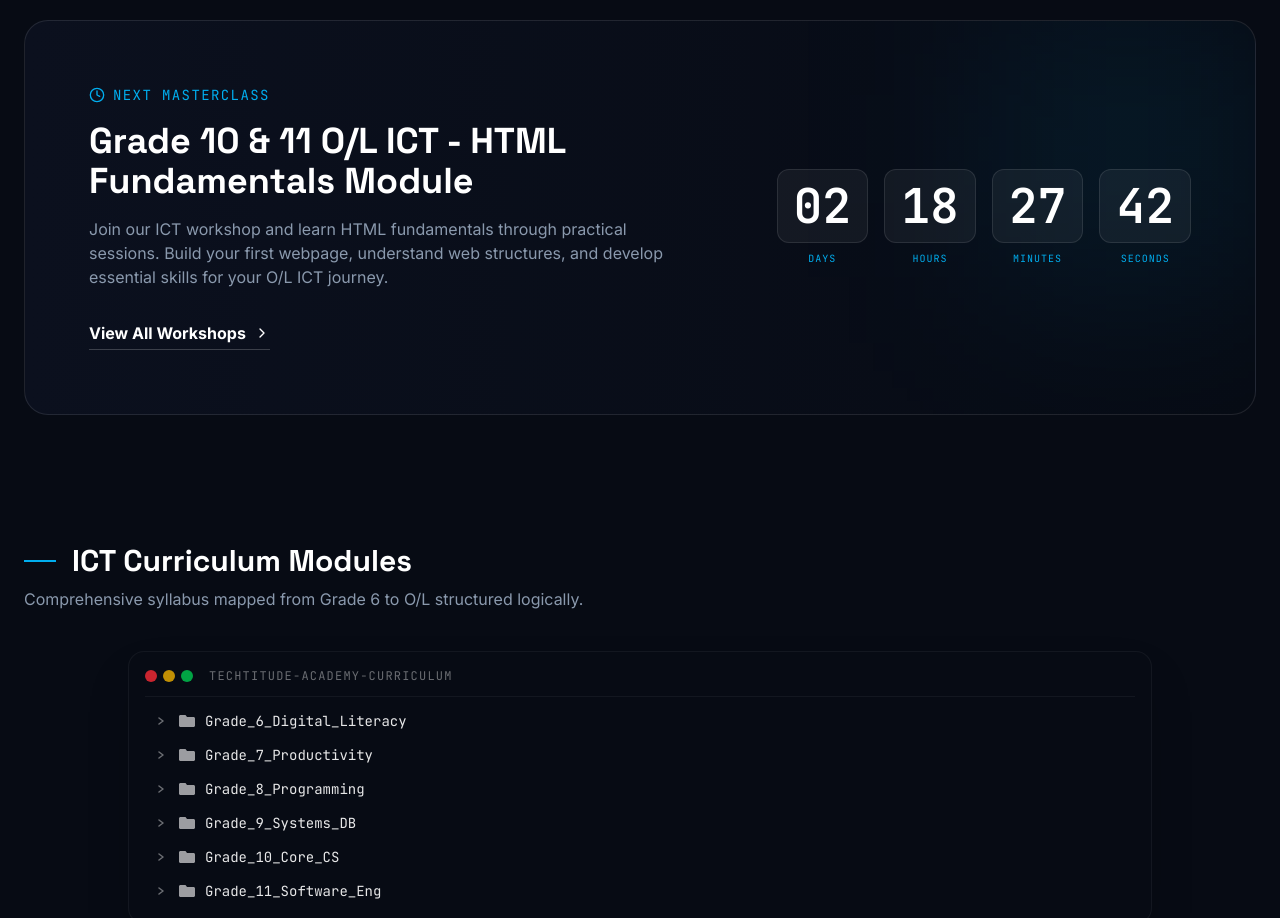
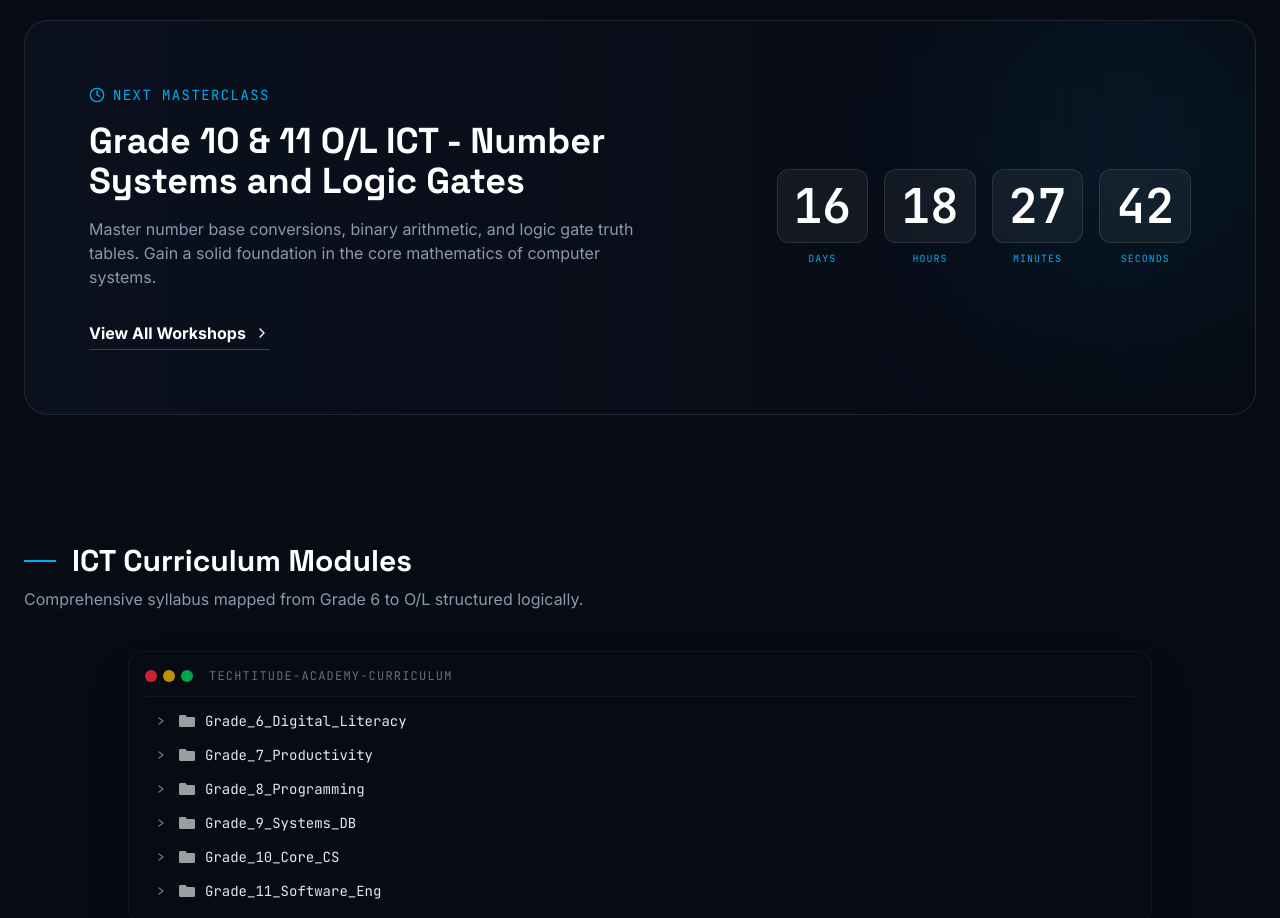
Before and after one commit to M-Mufassir/Techtitude-Labs, a React (Vite) app: page /academy in a window 1280 px wide. Shown: the part 1420-2338 px from the top of the page. Built offline with nearby package versions, Linux system fonts and the light colour scheme.

Commit message:
feat: implement Academy home page and course modules architecture

```diff
--- a/src/Pages/AcademyHome.tsx
+++ b/src/Pages/AcademyHome.tsx
@@ -4,14 +4,13 @@ import { ArrowRight, Code2, Clock, ChevronRight } from "lucide-react";
 import Reveal from "../components/Reveal";
 import { FileTree } from "../components/FileTree";
 import { Icon } from "../lib/icons";
-import { fileStructure, academyPillars, academyShowcaseProjects, academyNextMasterclass } from "../data/content";
+import { fileStructure, academyPillars, academyShowcaseProjects, academyNextMasterclass, workshops } from "../data/content";
 
 // Sub-components
-const Countdown = () => {
+const Countdown = ({ targetTimestamp }: { targetTimestamp: number }) => {
   const calculateTimeLeft = () => {
-    const targetDate = new Date(academyNextMasterclass.targetDate).getTime();
     const now = new Date().getTime();
-    const difference = targetDate - now;
+    const difference = targetTimestamp - now;
 
     let timeLeft = { days: 0, hours: 0, minutes: 0, seconds: 0 };
 
@@ -29,11 +28,13 @@ const Countdown = () => {
   const [timeLeft, setTimeLeft] = useState(calculateTimeLeft());
 
   useEffect(() => {
+    setTimeLeft(calculateTimeLeft());
+
     const timer = setInterval(() => {
       setTimeLeft(calculateTimeLeft());
     }, 1000);
     return () => clearInterval(timer);
-  }, []);
+  }, [targetTimestamp]);
 
   return (
     <div className="flex gap-4 items-center font-mono">
@@ -52,6 +53,40 @@ const Countdown = () => {
 
 
 export default function AcademyHome() {
+  const now = new Date().getTime();
+
+  // Find the next upcoming workshop dynamically
+  const nextWorkshop = (() => {
+    const parsedWorkshops = workshops.map(ws => {
+      const startTime = ws.time.split("-")[0].trim();
+      const dateStr = `${ws.date} ${startTime}`;
+      const timestamp = Date.parse(dateStr);
+      return { ...ws, timestamp };
+    });
+
+    const futureWorkshops = parsedWorkshops.filter(ws => !isNaN(ws.timestamp) && ws.timestamp > now);
+
+    if (futureWorkshops.length > 0) {
+      // Sort ascending to get the earliest future workshop
+      futureWorkshops.sort((a, b) => a.timestamp - b.timestamp);
+      return futureWorkshops[0];
+    }
+
+    const validWorkshops = parsedWorkshops.filter(ws => !isNaN(ws.timestamp));
+    if (validWorkshops.length > 0) {
+      // Fallback to the latest sorted workshop if all are in the past
+      validWorkshops.sort((a, b) => b.timestamp - a.timestamp);
+      return validWorkshops[0];
+    }
+
+    // Ultimate fallback if parsing fails or list is empty
+    return {
+      title: academyNextMasterclass.title,
+      description: academyNextMasterclass.description,
+      timestamp: new Date(academyNextMasterclass.targetDate).getTime()
+    };
+  })();
+
   return (
     <div className="min-h-screen bg-[#070B14] text-white pt-32 pb-24 selection:bg-[#00AEEF]/30 overflow-clip">
       <div className="max-w-7xl mx-auto px-6">
@@ -121,15 +156,15 @@ export default function AcademyHome() {
                 <div className="flex items-center gap-2 text-[#00AEEF] font-mono text-sm uppercase tracking-widest mb-4">
                   <Clock size={16} /> Next Masterclass
                 </div>
-                <h2 className="text-4xl font-bold font-display mb-4">{academyNextMasterclass.title}</h2>
-                <p className="text-[#8A99AD] mb-8">{academyNextMasterclass.description}</p>
+                <h2 className="text-4xl font-bold font-display mb-4">{nextWorkshop.title}</h2>
+                <p className="text-[#8A99AD] mb-8">{nextWorkshop.description}</p>
                 <Link to="/workshops" className="inline-flex items-center gap-2 text-white font-bold hover:text-[#00AEEF] transition-colors border-b border-white/20 pb-1 hover:border-[#00AEEF]">
                   View All Workshops <ChevronRight size={16} />
                 </Link>
               </div>
 
               <div className="relative z-10 w-full lg:w-auto flex justify-center">
-                <Countdown />
+                <Countdown targetTimestamp={nextWorkshop.timestamp} />
               </div>
             </div>
           </Reveal>
--- a/src/Pages/Courses.tsx
+++ b/src/Pages/Courses.tsx
@@ -12,6 +12,7 @@ import {
   courseWorkshopStudents,
   coursesFAQs,
   coursesEnrollTracks,
+  workshops,
 } from "../data/content";
 
 const workshopStudents: CardStackItem[] = courseWorkshopStudents.map((student) => ({
@@ -22,6 +23,35 @@ const workshopStudents: CardStackItem[] = courseWorkshopStudents.map((student) =
 }));
 
 export default function Courses() {
+  const now = new Date().getTime();
+
+  // Find the next upcoming workshop and calculate remaining days
+  const daysToWorkshop = (() => {
+    const parsedWorkshops = workshops.map(ws => {
+      const startTime = ws.time.split("-")[0].trim();
+      const dateStr = `${ws.date} ${startTime}`;
+      const timestamp = Date.parse(dateStr);
+      return { ...ws, timestamp };
+    });
+
+    const futureWorkshops = parsedWorkshops.filter(ws => !isNaN(ws.timestamp) && ws.timestamp > now);
+
+    if (futureWorkshops.length > 0) {
+      futureWorkshops.sort((a, b) => a.timestamp - b.timestamp);
+      const diffMs = futureWorkshops[0].timestamp - now;
+      const days = Math.ceil(diffMs / (1000 * 60 * 60 * 24));
+      return days.toString().padStart(2, '0');
+    }
+    return "00";
+  })();
+
+  const liveCounters = coursesLiveCounters.map(counter => {
+    if (counter.label === "Days to Workshop") {
+      return { ...counter, value: daysToWorkshop };
+    }
+    return counter;
+  });
+
   return (
     <motion.div
       initial={{ opacity: 0 }}
@@ -63,7 +93,7 @@ export default function Courses() {
             transition={{ duration: 1, delay: 0.8 }}
             className="mt-12 flex flex-wrap justify-center gap-8 md:gap-16"
           >
-            {coursesLiveCounters.map((counter) => (
+            {liveCounters.map((counter) => (
               <div key={counter.label} className="text-center">
                 <div className="text-4xl font-bold text-[#00AEEF] font-mono">{counter.value}</div>
                 <div className="text-xs uppercase tracking-widest text-gray-500 mt-2 font-mono">{counter.label}</div>
--- a/src/data/content.ts
+++ b/src/data/content.ts
@@ -873,6 +873,7 @@ export const workshops = [
   {
     id: "ws-001",
     title: "Grade 10 & 11 O/L ICT - Number Systems and Logic Gates",
+    description: "Master number base conversions, binary arithmetic, and logic gate truth tables. Gain a solid foundation in the core mathematics of computer systems.",
     date: "Aug 16, 2026",
     time: "9:00 AM - 11:00 AM",
     location: "Thihariya",
@@ -885,6 +886,7 @@ export const workshops = [
   {
     id: "ws-003",
     title: "Grade 10 & 11 O/L ICT - Microsoft Tools",
+    description: "Learn essential productivity tools. Master Microsoft Word formatting, Excel formulas, and PowerPoint presentations for academic and professional success.",
     date: "Aug 23, 2026",
     time: "9:00 AM - 11:00 AM",
     location: "Thihariya",
@@ -897,6 +899,7 @@ export const workshops = [
   {
     id: "ws-002",
     title: "Grade 10 & 11 O/L ICT - HTML Fundamentals ",
+    description: "Join our ICT workshop and learn HTML fundamentals through practical sessions. Build your first webpage, understand web structures, and develop essential skills for your O/L ICT journey.",
     date: "Aug 30, 2026",
     time: "9:00 AM - 11:00 AM",
     location: "Thihariya",
@@ -909,6 +912,7 @@ export const workshops = [
   {
     id: "ws-004",
     title: "Grade 10 & 11 O/L ICT - Programming Fundamentals",
+    description: "Understand pseudocode, flowcharts, and basic programming logic. Learn how to design algorithms and solve problems programmatically.",
     date: "Sep 06, 2026",
     time: "9:00 AM - 11:00 AM",
     location: "Thihariya",
```
